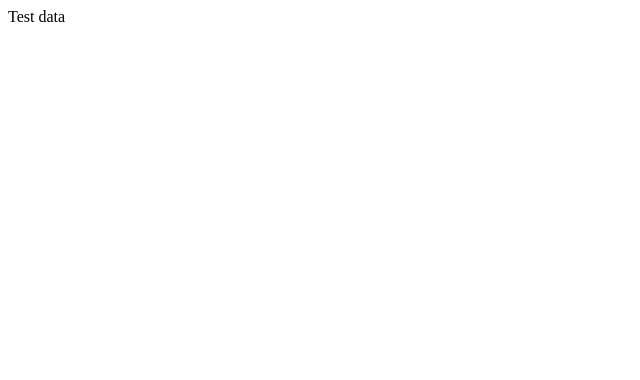
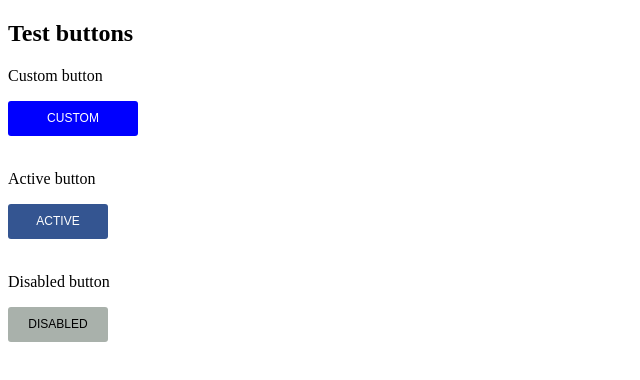
Before and after one commit to yuliiapavlyk/nestoriaProject, an Angular app in the folder nestoria-project/: page / in a window 1280 px wide. Shown: the top 380 px of the page, without its empty margins (0-640 px from the left). Built offline with nearby package versions, Linux system fonts and the light colour scheme.

Commit message:
added test button-component

```diff
--- a/nestoria-project/src/app/app.component.html
+++ b/nestoria-project/src/app/app.component.html
@@ -1,4 +1,23 @@
+<h2>
+  Test buttons
+</h2>
 <div>
-  Test data
+  <p>Custom button</p>
+  <app-button [id]="'button-enabled'"
+              label="Custom"
+              width="130px"
+              background="blue"
+              [text-color]="'white'"></app-button>
+  <br/>
+  <br/>
+  <p>Active button</p>
+  <app-button [id]="'button-enabled'"
+              label="Active"></app-button>
+  <br/>
+  <br/>
+  <p>Disabled button</p>
+  <app-button [id]="'button-disabled'"
+              label="Disabled"
+              [disabled]="true" ></app-button>
+  <br/>
 </div>
-<router-outlet></router-outlet>
--- a/nestoria-project/src/app/app.module.ts
+++ b/nestoria-project/src/app/app.module.ts
@@ -3,10 +3,12 @@ import { NgModule } from '@angular/core';
 
 import { AppRoutingModule } from './app-routing.module';
 import { AppComponent } from './app.component';
+import { ButtonComponent } from './shared/components/button/button.component';
 
 @NgModule({
   declarations: [
-    AppComponent
+    AppComponent,
+    ButtonComponent
   ],
   imports: [
     BrowserModule,
--- /dev/null
+++ b/nestoria-project/src/app/shared/components/button/button.component.css
@@ -0,0 +1,25 @@
+.button {
+  min-width: 100px;
+  height: 35px;
+  border-radius: 3px;
+  border: none;
+  color: white;
+  text-align: center;
+  text-transform: uppercase;
+  display: inline-block;
+  font-size: 12px;
+  font-weight: 400;
+  cursor: pointer;
+}
+.button {
+  background-color: #345591;
+}
+.button:hover {
+  box-shadow: 0 0 6px black;
+}
+.button.disabled {
+  background-color:#a9b1ab;
+  color: black;
+  cursor: default;
+  box-shadow: 0 0 0 black;
+}
--- /dev/null
+++ b/nestoria-project/src/app/shared/components/button/button.component.html
@@ -0,0 +1,10 @@
+<input type="button"
+        class="button"
+        [style.width]='width'
+        [style.background]='background'
+        [style.color]='myColor'
+        [style.height]='height'
+        [class.disabled]="disabled"
+        (click)="clickEvent($event)"
+        [value]="label"
+        [attr.id]="buttonId"/>
--- /dev/null
+++ b/nestoria-project/src/app/shared/components/button/button.component.ts
@@ -0,0 +1,35 @@
+import { Component, OnInit, Input, Output, EventEmitter } from '@angular/core';
+
+@Component({
+  selector: 'app-button',
+  templateUrl: './button.component.html',
+  styleUrls: ['./button.component.css']
+})
+export class ButtonComponent implements OnInit {
+
+  constructor() { }
+
+@Input() label: string = 'Test text';
+
+@Input() disabled: boolean = false;
+
+@Input() background: string = "";
+
+@Input("text-color") myColor: string ;
+
+@Input() width: string = '';
+
+@Input() height: string = '';
+
+@Input("id") buttonId: string;
+
+ngOnInit(): void {
+}
+
+public clickEvent(e: MouseEvent) {
+  if (!this.disabled) {
+    console.log("click worked")
+  }
+}
+
+}
```
Also changed, not shown: 1 other file (tests, documents, lock files or other folders).
